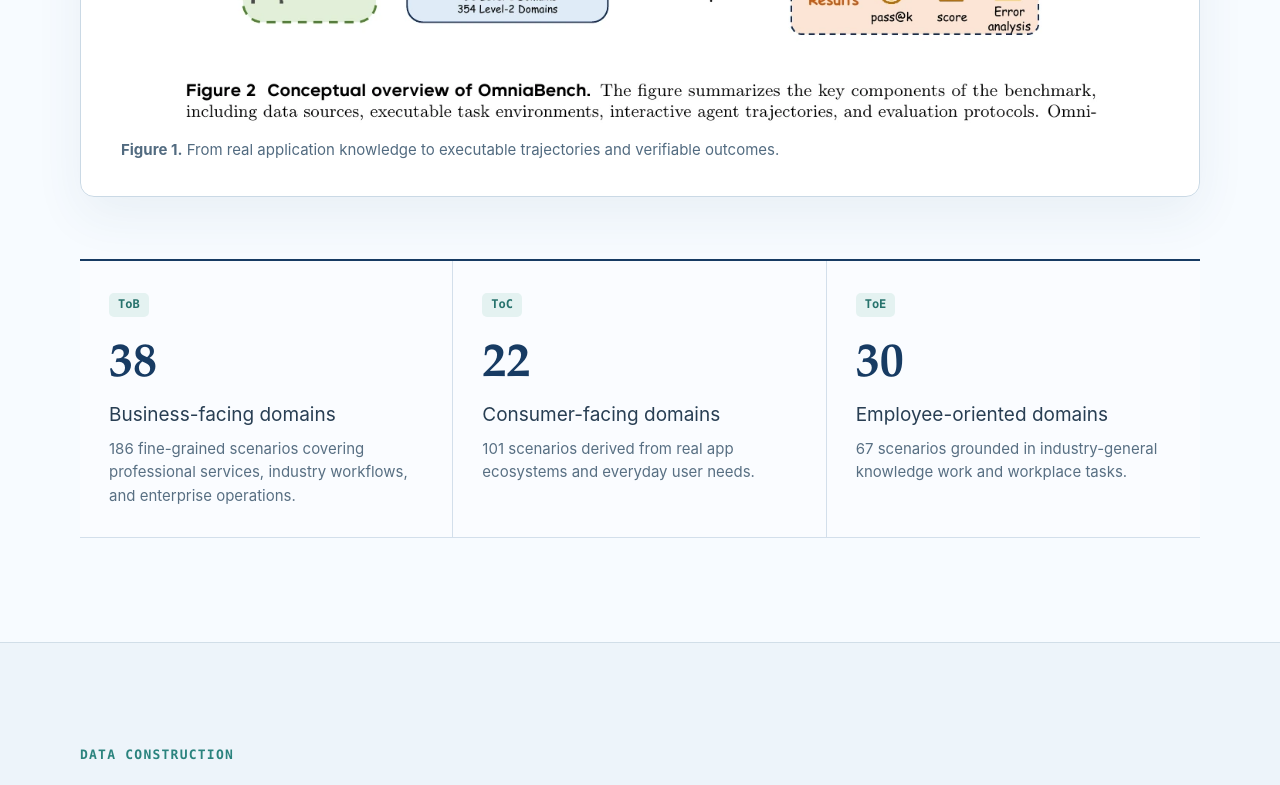
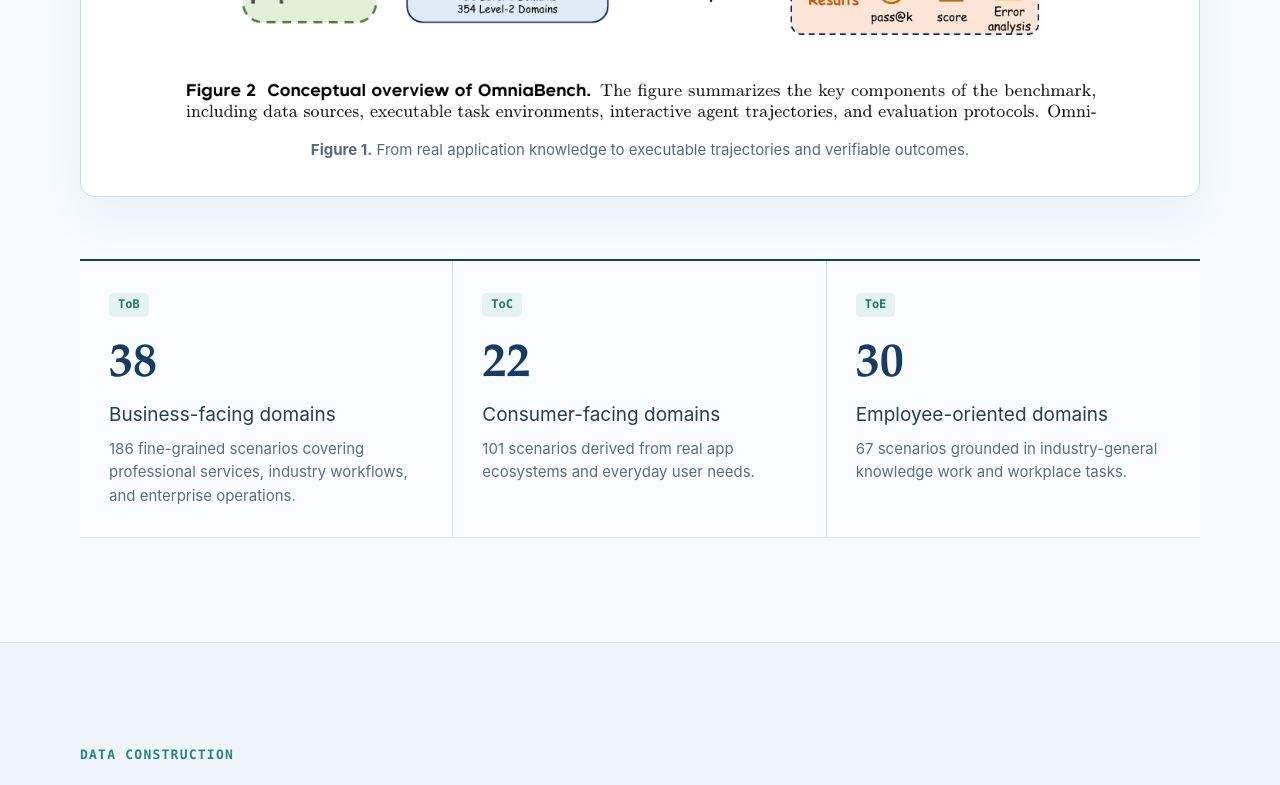
Before and after one commit to scuuy/OmniaBench, a Next.js app in the folder website/: page / in a window 1280 px wide. Shown: the part 4060-4845 px from the top of the page. Built offline with nearby package versions, Linux system fonts and the light colour scheme.

Commit message:
Fix experiment figure crops

```diff
--- a/website/app/globals.css
+++ b/website/app/globals.css
@@ -117,7 +117,7 @@
 .paper-figure { padding: clamp(18px, 3vw, 34px); }
 .overview-figure { margin: 62px 0 0; }
 .paper-figure img, .large-figure img { width: 100%; }
-.figure-caption, figcaption { margin: 15px 6px 0; color: #526b80; font-size: 15px; line-height: 1.6; }
+.figure-caption, figcaption { margin: 15px 6px 0; color: #526b80; font-size: 15px; line-height: 1.6; text-align: center; }
 .taxonomy-row { margin-top: 62px; display: grid; grid-template-columns: repeat(3, 1fr); border-top: 2px solid var(--navy); border-bottom: 1px solid var(--line); }
 .taxonomy-row article { padding: 26px 29px 29px; border-right: 1px solid var(--line); background: rgba(255,255,255,.35); }
 .taxonomy-row article:last-child { border-right: 0; }
```
Also changed, not shown: website/public/figures/analysis.webp, website/public/figures/scenarios.webp.
